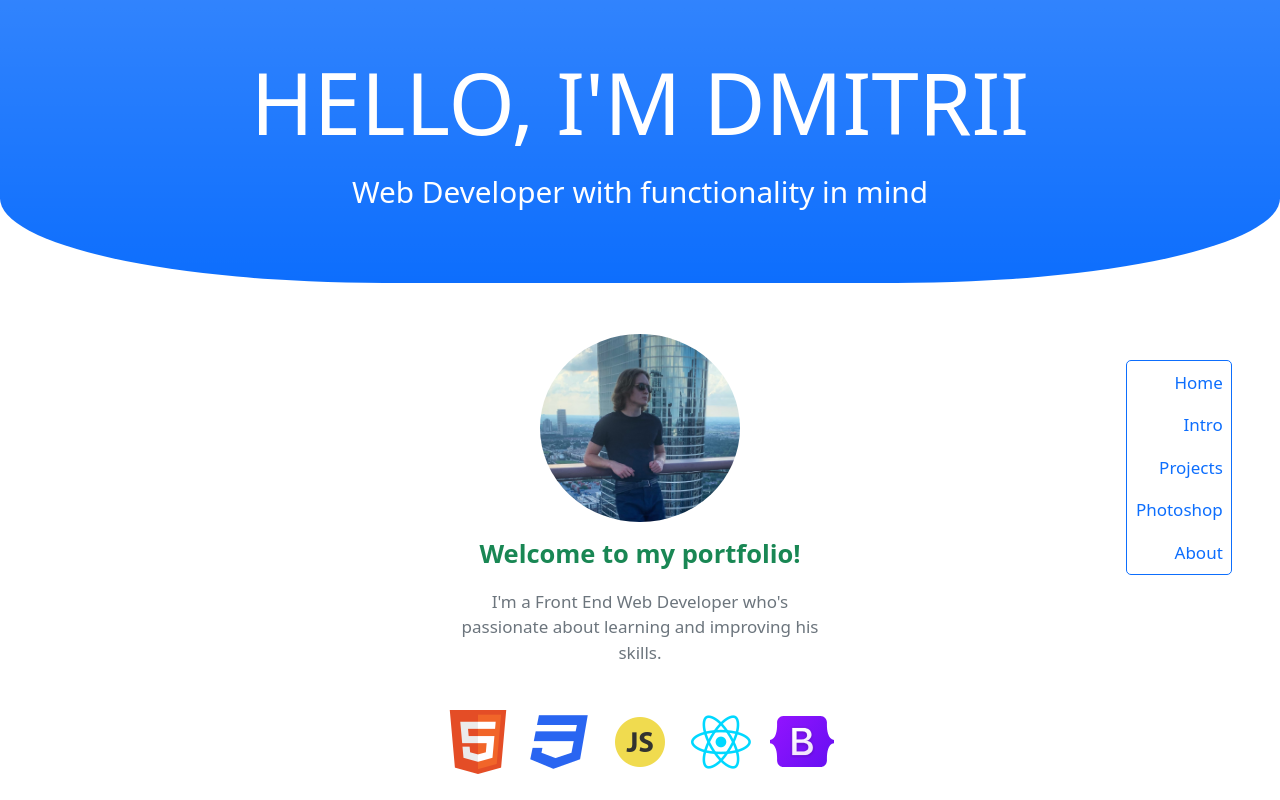
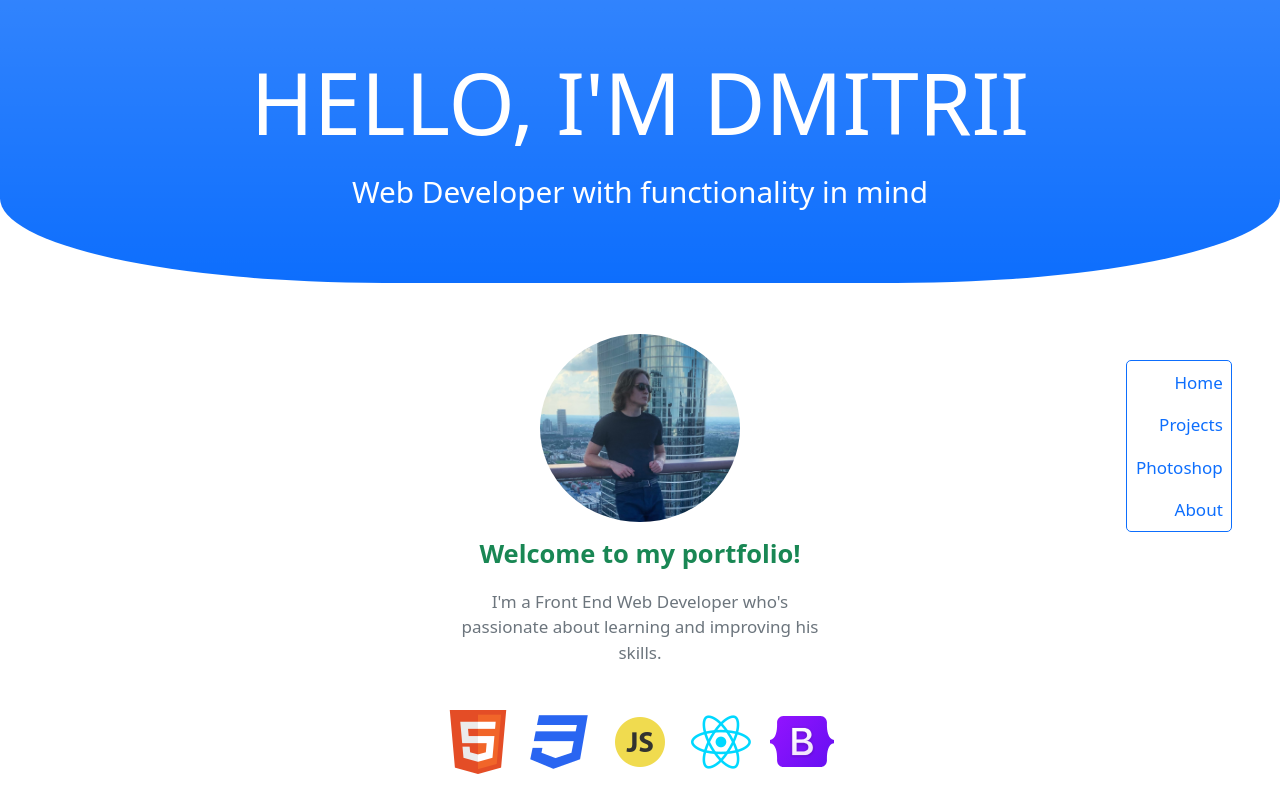
Before and after one commit to 1DmitriiShumilov1/ReactPortfolio, a React (Create React App) app: page / in a window 1280 px wide. Shown: the top 800 px of the page. Built offline with nearby package versions, Linux system fonts and the light colour scheme.

Commit message:
removed 'intro' navbar

```diff
--- a/src/components/common/legend.jsx
+++ b/src/components/common/legend.jsx
@@ -11,9 +11,6 @@ const Legend = () => {
     <div className="legend text-secondary text-end">
       <a className="link-scroll" href="#home">
         <p className="m-0 p-2">Home</p>
-      </a>
-      <a className="link-scroll" href="#intro">
-        <p className="m-0 p-2">Intro</p>
       </a>
       <a className="link-scroll" href="#projects">
         <p className="m-0 p-2">Projects</p>
--- a/src/components/introduction.jsx
+++ b/src/components/introduction.jsx
@@ -3,7 +3,7 @@ import Profiles from "./common/profiles";
 
 const Introduction = () => {
   return (
-    <div id="intro" className="container introduction pb-5">
+    <div className="container introduction pb-5">
       <div className="img-container">
         <img src="/intro.jpg" className="img-fluid br-50" alt="intro" />
       </div>
```
